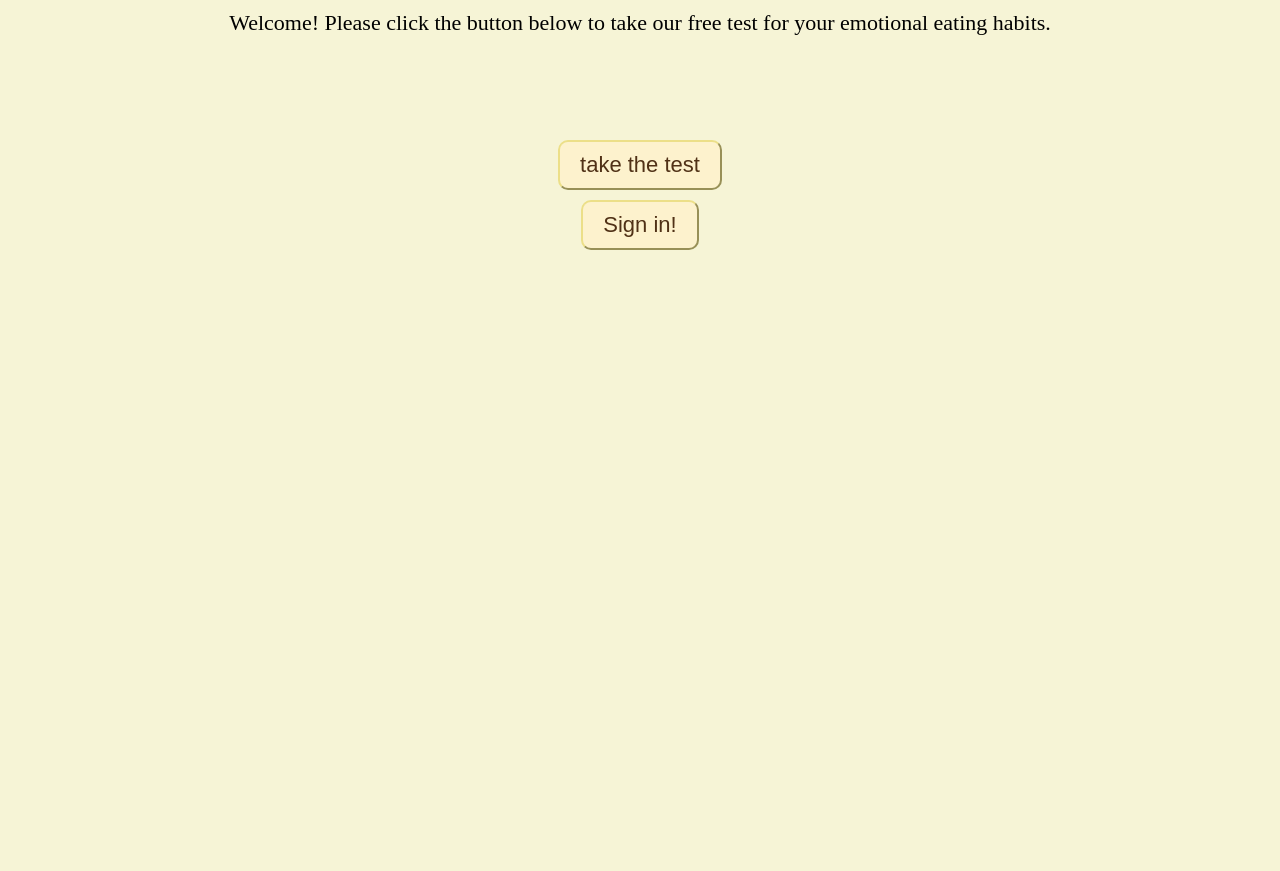
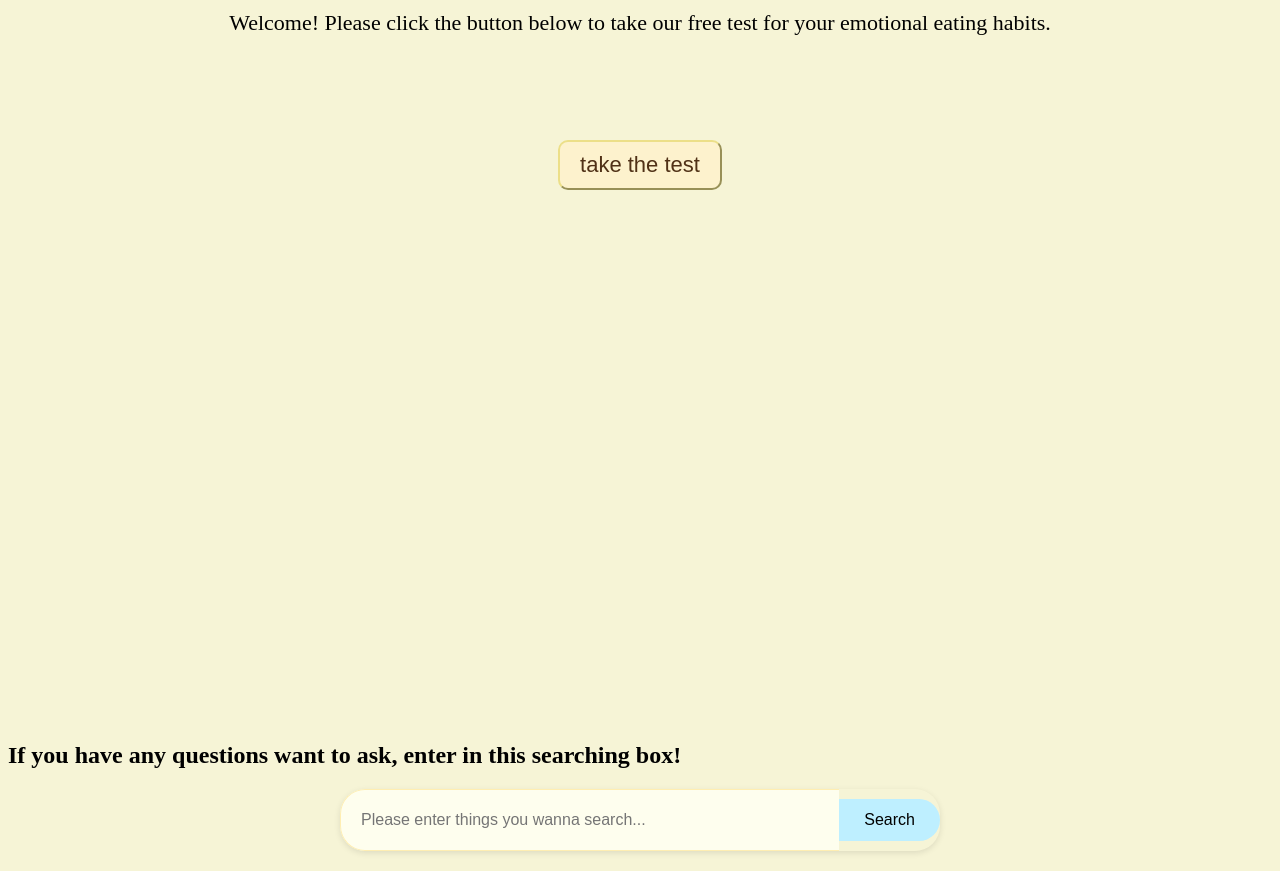
Before and after one commit to vector-/test-ctb, a Flask app: page / in a window 1280 px wide. Shown: the part 338-1209 px from the top of the page. Before the commit the page ends 588 px from the top, so only its background shows below. Run offline with Flask 3, Linux system fonts and the light colour scheme.

Commit message:
homepage searching box addition

```diff
--- a/back/templates/home.html
+++ b/back/templates/home.html
@@ -80,6 +80,45 @@
         .dropdown:hover .dropdown-content {
             display: block;
         }
+        .search-container {
+            width: 100%;
+            max-width: 600px;
+            margin: 20px auto;
+            padding: 0 15px;
+        }
+
+        .search-box {
+            display: flex;
+            box-shadow: 0 2px 6px rgba(0, 0, 0, 0.1);
+            border-radius: 25px;
+            overflow: hidden;
+        }
+
+        .search-input {
+            flex: 1;
+            padding: 12px 20px;
+            border: 1px solid #ffeeb2;
+            background-color: rgb(254, 254, 238);
+            border-right: none;
+            border-radius: 25px 0 0 25px;
+            font-size: 16px;
+            outline: none;
+        }
+
+        .search-button {
+            padding: 12px 25px;
+            background: #beefff;
+            color: rgb(0, 0, 0);
+            border: none;
+            border-radius: 0 25px 25px 0;
+            cursor: pointer;
+            font-size: 16px;
+            transition: background 0.3s;
+        }
+
+        .search-button:hover {
+            background: #86d8f9;
+        }
         </style>
     </head>
     <body>
@@ -111,6 +150,50 @@
         <br/>
         <br/>
         <button onclick="window.location.href='/test'">take the test</button>
-        <button onclick="window.location.href='/login'">Sign in!</button>
+        <br/>
+        <br/>
+        <br/>
+        <br/>
+        <br/>
+        <br/>
+        <br/>
+        <br/>
+        <br/>
+        <br/>
+        <br/>
+        <br/>
+        <br/>
+        <br/>
+        <br/>
+        <br/>
+        <br/>
+        <br/>
+        <br/>
+        <br/>
+        <br/>
+        <br/>
+        <br/>
+        <br/>
+        <br/>
+        <br/>
+        <br/>
+        <br/>
+        <br/>
+        <h2>If you have any questions want to ask, enter in this searching box!</h1>
+        <div class="search-container">
+            <form class="search-form" action="/search" method="GET">
+                <div class="search-box">
+                    <input type="text"
+                        class="search-input"
+                        name="q"
+                        placeholder="Please enter things you wanna search..."
+                        required>
+
+                    <button type="submit" class="search-button">
+                        Search
+                    </button>
+                </div>
+            </form>
+        </div>
     </body>
 </html>
```
